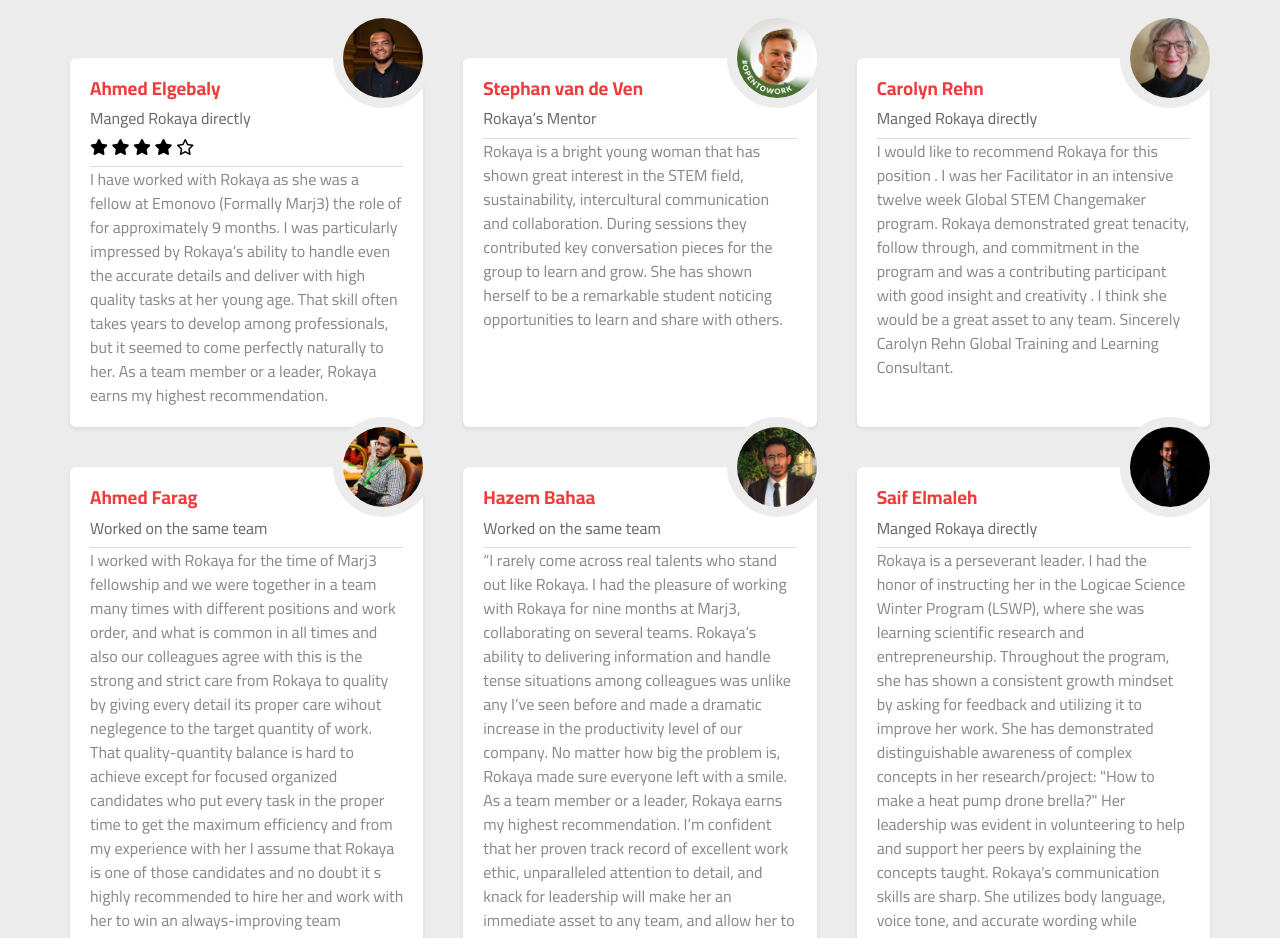
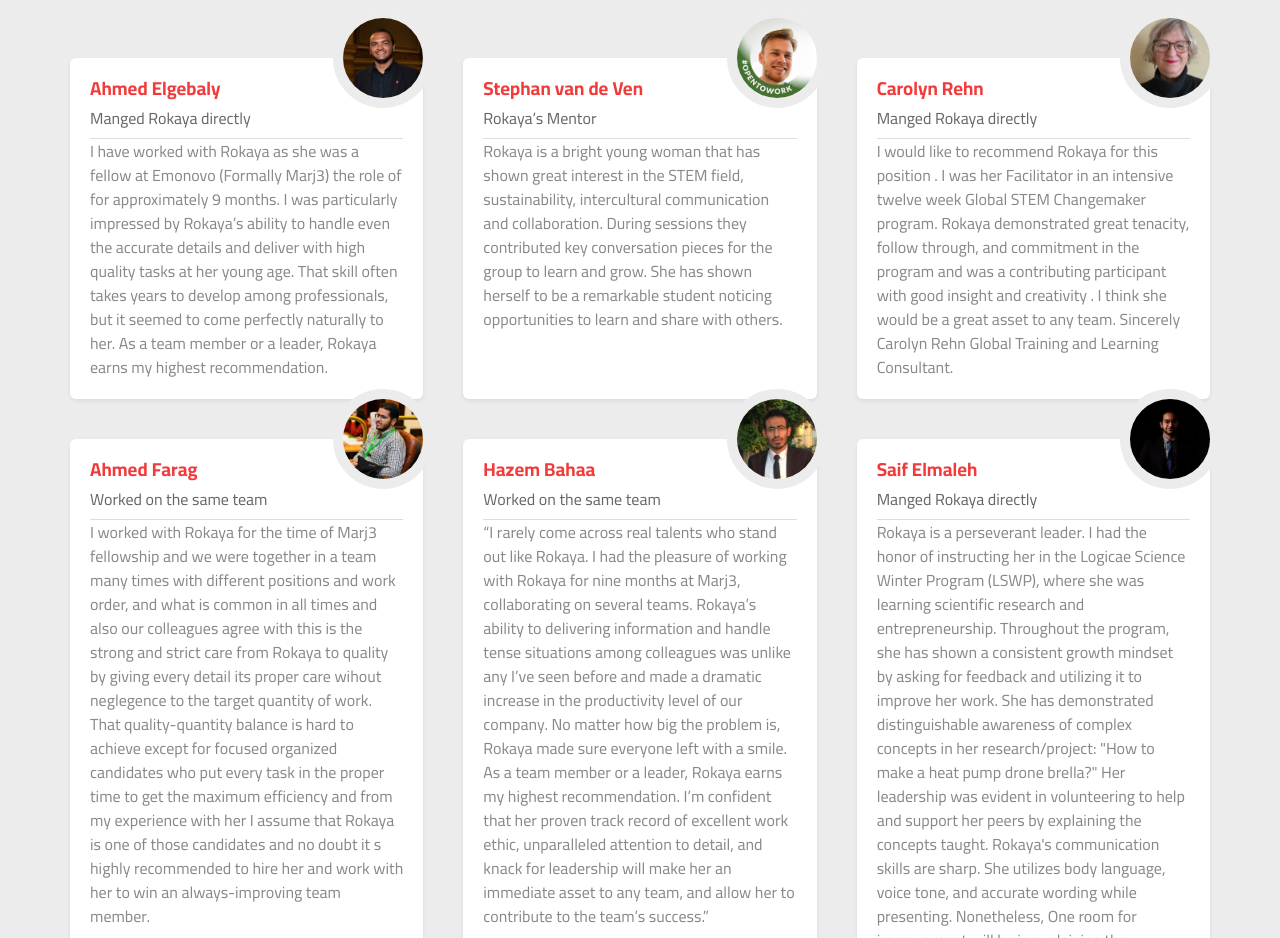
Before and after one commit to rokayamohamed/rokaya, a plain HTML site: page index.html in a window 1280 px wide. Shown: the part 8440-9378 px from the top of the page. Drawn offline with Linux system fonts and the light colour scheme.

Commit message:
Update index.html

```diff
--- a/index.html
+++ b/index.html
@@ -406,13 +406,6 @@
           <img src="imgs/test-04.jpg" alt="" />
           <h3>Ahmed Elgebaly</h3>
           <span class="title">Manged Rokaya directly</span>
-          <div class="rate">
-            <i class="filled fas fa-star"></i>
-            <i class="filled fas fa-star"></i>
-            <i class="filled fas fa-star"></i>
-            <i class="filled fas fa-star"></i>
-            <i class="far fa-star"></i>
-          </div>
           <p>
             I have worked with Rokaya as she was a fellow at Emonovo (Formally
             Marj3) the role of for approximately 9 months. I was particularly
```
